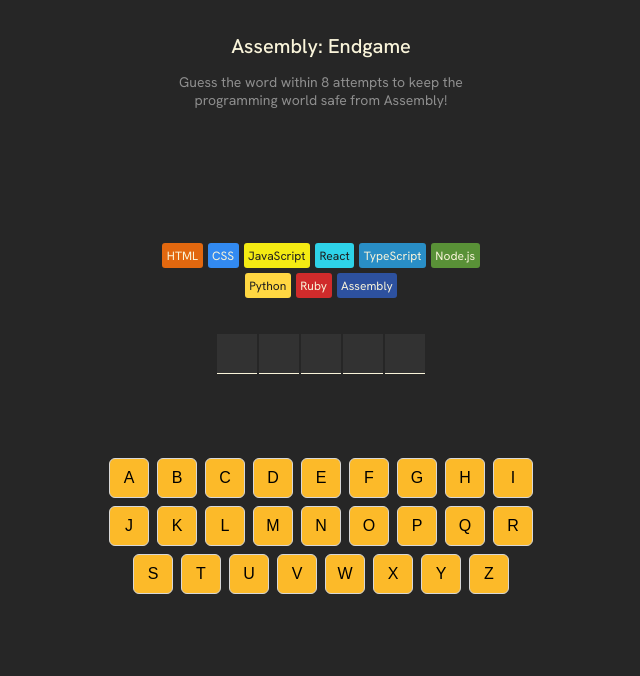
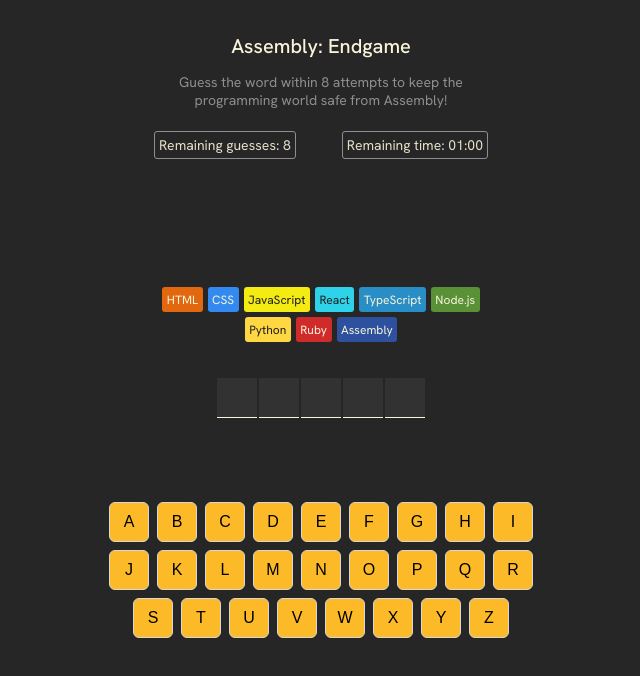
Before and after one commit to ak18dec/assembly-endgame, a React (Vite) app: page / in a window 1280 px wide. Shown: the top 676 px of the page, without its empty margins (319-959 px from the left). Built offline with nearby package versions, Linux system fonts and the light colour scheme.

Commit message:
Remaining Guesses Info Added in Header

```diff
--- a/src/App.css
+++ b/src/App.css
@@ -18,6 +18,21 @@
   font-size: 0.875rem;
   max-width: 350px;
   color: #8E8E8E;
+}
+
+header .game-info {
+  display: flex;
+  align-items: center;
+  justify-content: space-between;
+  padding: 8px;
+  color: #F9F4DAe6;
+}
+
+header .game-info > span {
+  font-size: 0.875rem;
+  border: 1px solid #8E8E8E;;
+  border-radius: 3px;
+  padding: 4px;
 }
 
 section.game-status {
--- a/src/App.jsx
+++ b/src/App.jsx
@@ -62,7 +62,9 @@
             height={window.innerHeight || 200}
           />
       }
-      <Header />
+      <Header
+        remainingGuesses={remainingGuesses}
+      />
       <GameStatus
         languages={languages}
         isGameOver={isGameOver}
--- a/src/components/Header.jsx
+++ b/src/components/Header.jsx
@@ -1,8 +1,12 @@
-export default function Header() {
+export default function Header({ remainingGuesses }) {
     return (
-        <header>
+      <header>
         <h1>Assembly: Endgame</h1>
         <p>Guess the word within 8 attempts to keep the programming world safe from Assembly!</p>
+        <div className='game-info'>
+          <span>Remaining guesses: {remainingGuesses}</span>
+          <span>Remaining time: 01:00</span>
+        </div>
       </header>
     )
 }
```
